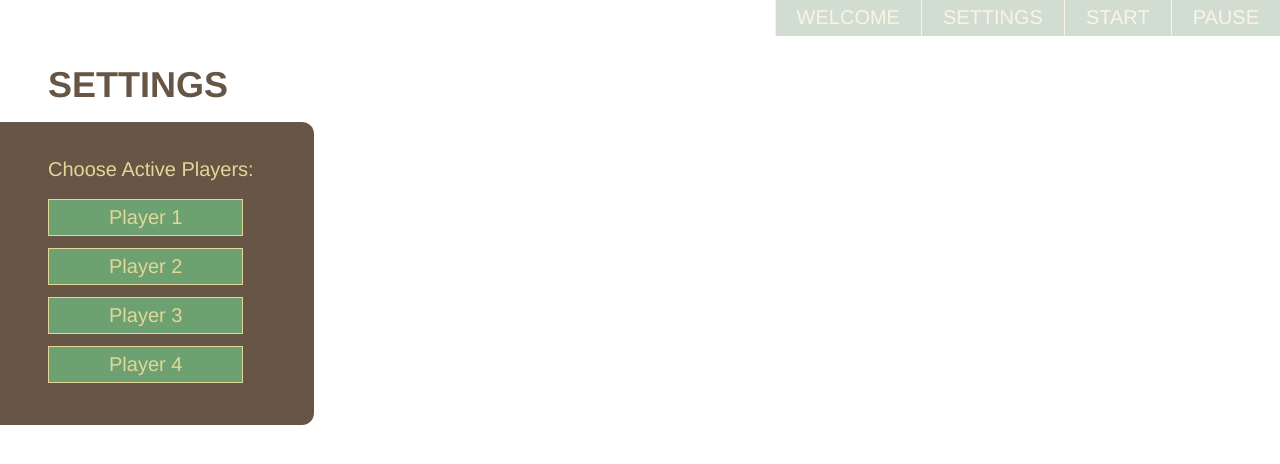
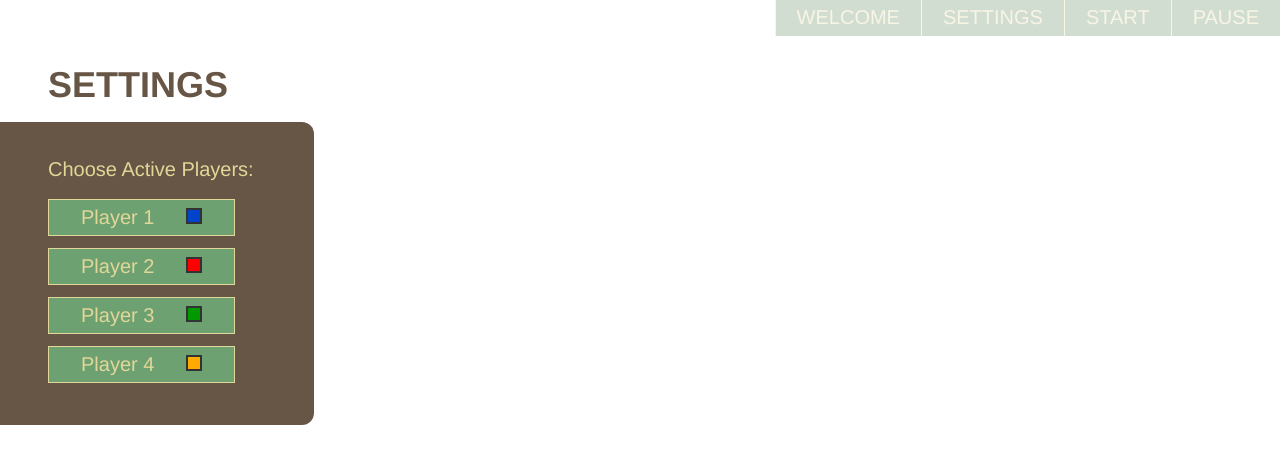
Before and after one commit to MarcinOstaszewski/sliding-tanks, a React (Create React App) app: page / in a window 1280 px wide. Both pictures are taken after a click on the item "SETTINGS". Shown: the top 464 px of the page. Built offline with nearby package versions, Linux system fonts and the light colour scheme.

Commit message:
add Players colors display on Settings

```diff
--- a/src/components/GameStateView/Settings.Styled.jsx
+++ b/src/components/GameStateView/Settings.Styled.jsx
@@ -18,7 +18,7 @@ const StyledSettings = styled.div`
             align-items: flex-start;
             margin-top: 12px;
             li {
-                padding: 6px 60px;
+                padding: 6px 32px;
                 margin: 6px 0;
                 border: 1px solid transparent;
                 &.active {
@@ -31,6 +31,14 @@ const StyledSettings = styled.div`
                 &:hover {
                     background-color: ${coloursPalette.primary};
                 }
+                div {
+                    width: 12px;
+                    height: 12px;
+                    border: 2px solid #333;
+                    margin-left: 32px;
+                    display: inline-block;
+                    background-color: black;
+                }
             }
         }
     }
--- a/src/components/GameStateView/Settings.jsx
+++ b/src/components/GameStateView/Settings.jsx
@@ -1,7 +1,8 @@
 import React from 'react';
 import { activePlayersActions } from '../../store/index';
 import { useSelector, useDispatch } from 'react-redux';
-import StyledSettings from './Settings.Styled.jsx'
+import StyledSettings from './Settings.Styled.jsx';
+import { playersData } from '../../store/playersData';
 
 export default function Settings() {
     const activePlayers = useSelector(state => state.activePlayers.list);
@@ -20,7 +21,9 @@ export default function Settings() {
             <li key={id}
                 className={activePlayers[id] ? 'active' : ''}
                 onClick={() => togglePlayerActive(id)}
-            >Player {parseInt(id) + 1}</li>
+            >Player {parseInt(id) + 1}
+                <div style={{ 'background-color': playersData[id].values.backgroundColor }}></div>
+            </li>
         )
     })
 
```
